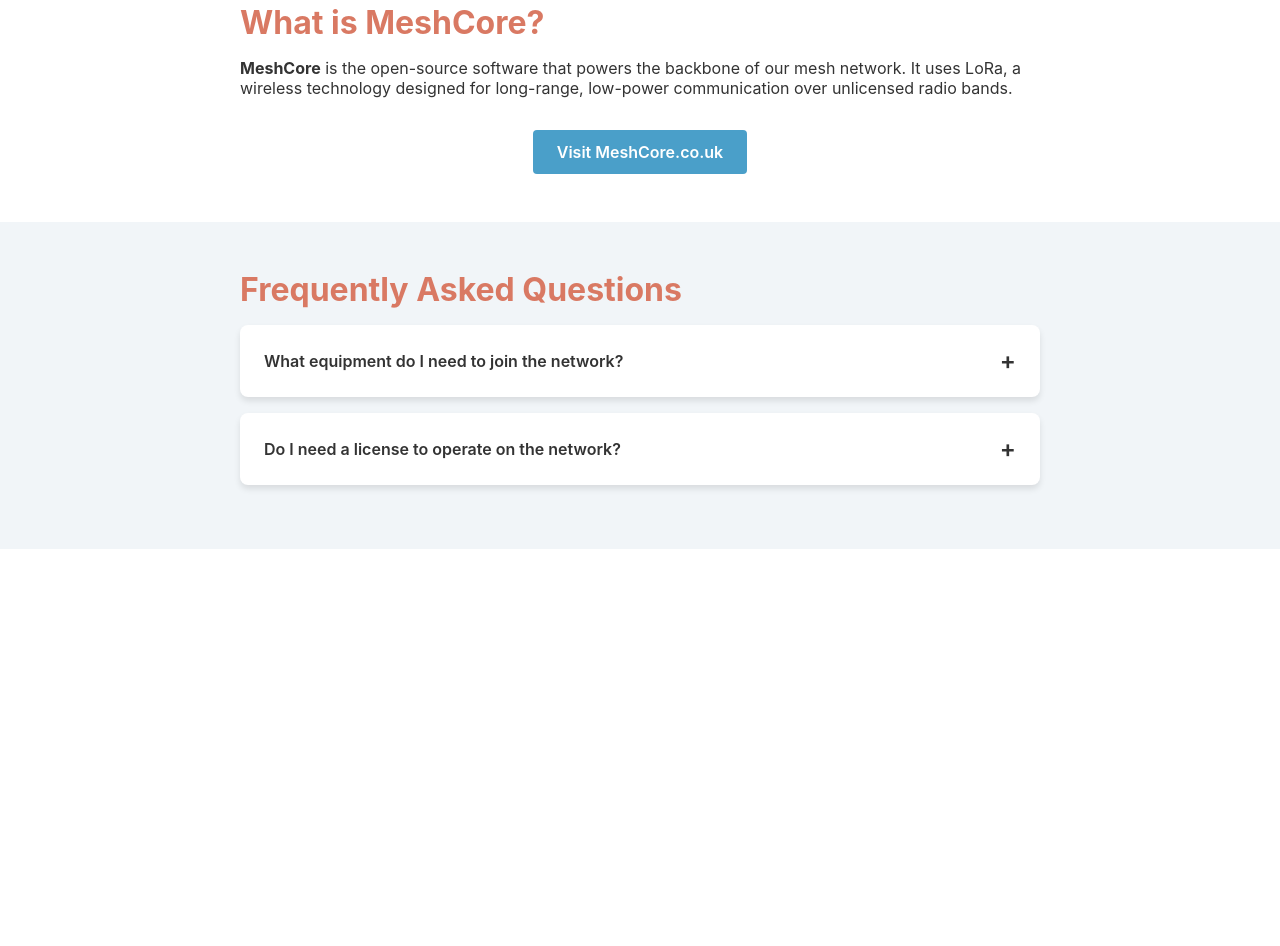
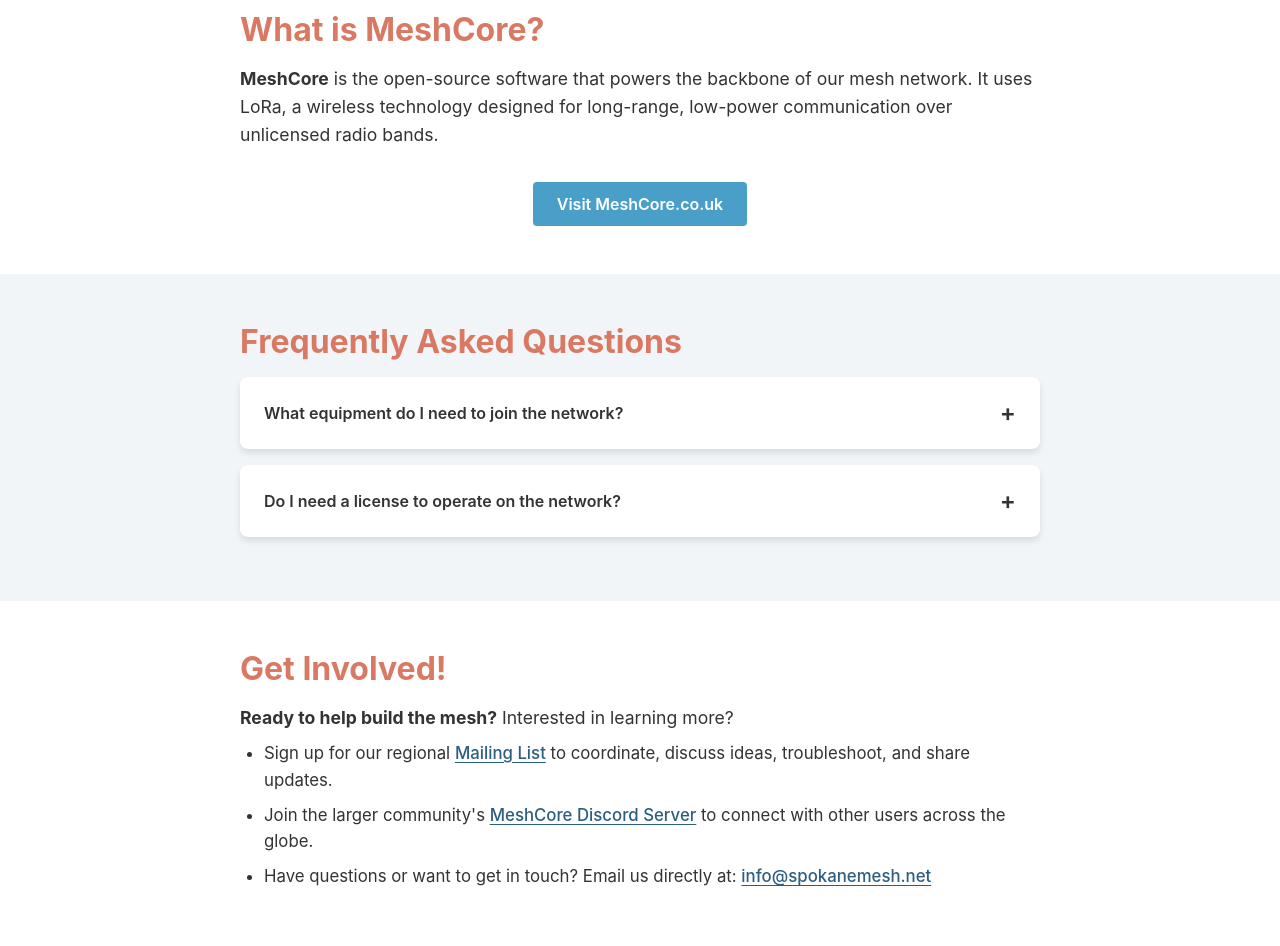
Before and after one commit to EarthmanMuons/spokanemesh-net, a website: page src/demo.html in a window 1280 px wide. Shown: the part 909-1855 px from the top of the page. Before the commit the page ends 1458 px from the top, so only its background shows below. Drawn offline with Linux system fonts and the light colour scheme.

Commit message:
feat: add initial get involved section
Needs some work still.

```diff
--- a/src/demo.html
+++ b/src/demo.html
@@ -49,8 +49,37 @@
         color: var(--packet-fill);
       }
 
+      p {
+        font-size: 1.1rem;
+        line-height: 1.6;
+      }
+
       p + p {
         margin-top: 1rem;
+      }
+
+      ul {
+        padding-left: 1.5rem;
+        margin-top: 0.5rem;
+        line-height: 1.7;
+        font-size: 1.05rem;
+      }
+
+      ul li {
+        margin-bottom: 0.5rem;
+        line-height: 1.6;
+      }
+
+      a {
+        color: var(--button-hover);
+        font-weight: 500;
+        text-decoration: underline;
+        text-underline-offset: 3px;
+        transition: color 0.2s ease;
+      }
+
+      a:hover {
+        color: var(--button-bg);
       }
 
       /* ---------- NAVBAR ---------- */
@@ -338,11 +367,6 @@
         margin: 0 auto;
       }
 
-      .info-section p {
-        font-size: 1.1rem;
-        line-height: 1.6;
-      }
-
       .features-grid {
         display: grid;
         grid-template-columns: repeat(auto-fit, minmax(200px, 1fr));
@@ -418,16 +442,6 @@
         line-height: 1.6;
       }
 
-      .accordion-content-inner ul {
-        padding-left: 1.5rem;
-        margin-top: 0.5rem;
-      }
-
-      .accordion-content-inner ul li {
-        margin-bottom: 0.5rem;
-        line-height: 1.6;
-      }
-
       .accordion-icon {
         transition: all 0.2s ease;
         font-size: 1.5rem;
@@ -494,9 +508,8 @@
         <ul class="nav-links">
           <li><a href="#">Home</a></li>
           <li><a href="#about">About</a></li>
-          <li><a href="#">Events</a></li>
           <li><a href="#faq">FAQ</a></li>
-          <li><a href="#">Contact</a></li>
+          <li><a href="#get-involved">Get Involved</a></li>
         </ul>
       </nav>
     </header>
@@ -660,6 +673,39 @@
       </div>
     </section>
 
+    <section class="info-subsection" id="get-involved">
+      <div class="info-container">
+        <h2>Get Involved!</h2>
+        <p>
+          <strong>Ready to help build the mesh?</strong> Interested in learning
+          more?
+        </p>
+        <ul>
+          <li>
+            Sign up for our regional
+            <a
+              href="https://groups.google.com/g/spokanemeshnet"
+              target="_blank"
+              rel="noopener"
+              >Mailing List</a
+            >
+            to coordinate, discuss ideas, troubleshoot, and share updates.
+          </li>
+          <li>
+            Join the larger community's
+            <a href="https://discord.com/invite/H62Re4DCeD"
+              >MeshCore Discord Server</a
+            >
+            to connect with other users across the globe.
+          </li>
+          <li>
+            Have questions or want to get in touch? Email us directly at:
+            <a href="mailto:info@spokanemesh.net">info@spokanemesh.net</a>
+          </li>
+        </ul>
+      </div>
+    </section>
+
     <script src="js/meshsim.js" defer></script>
     <script>
       document.querySelectorAll(".accordion-title").forEach((title) => {
@@ -667,7 +713,7 @@
           const item = title.parentElement;
           const wasOpen = item.classList.contains("active");
 
-          // Collapse all others if you want to enforce single open
+          // Collapse all others to enforce single open
           // document.querySelectorAll(".accordion-item").forEach((i) => i.classList.remove("active"));
 
           item.classList.toggle("active");
```
